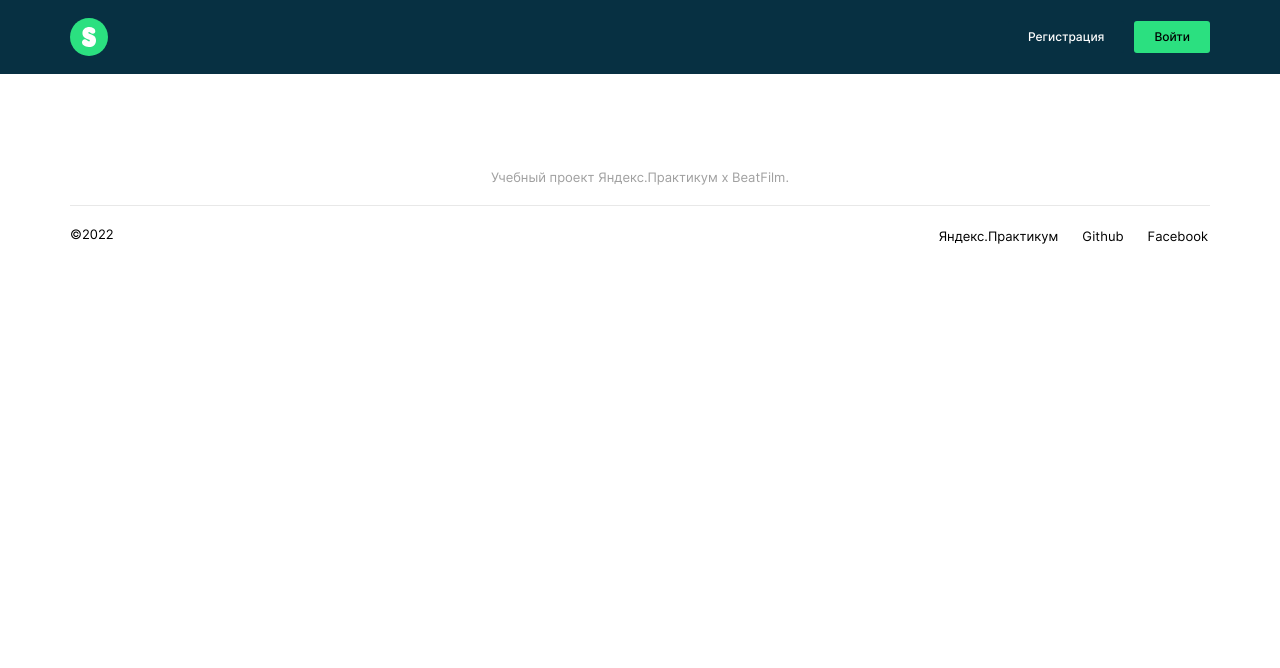
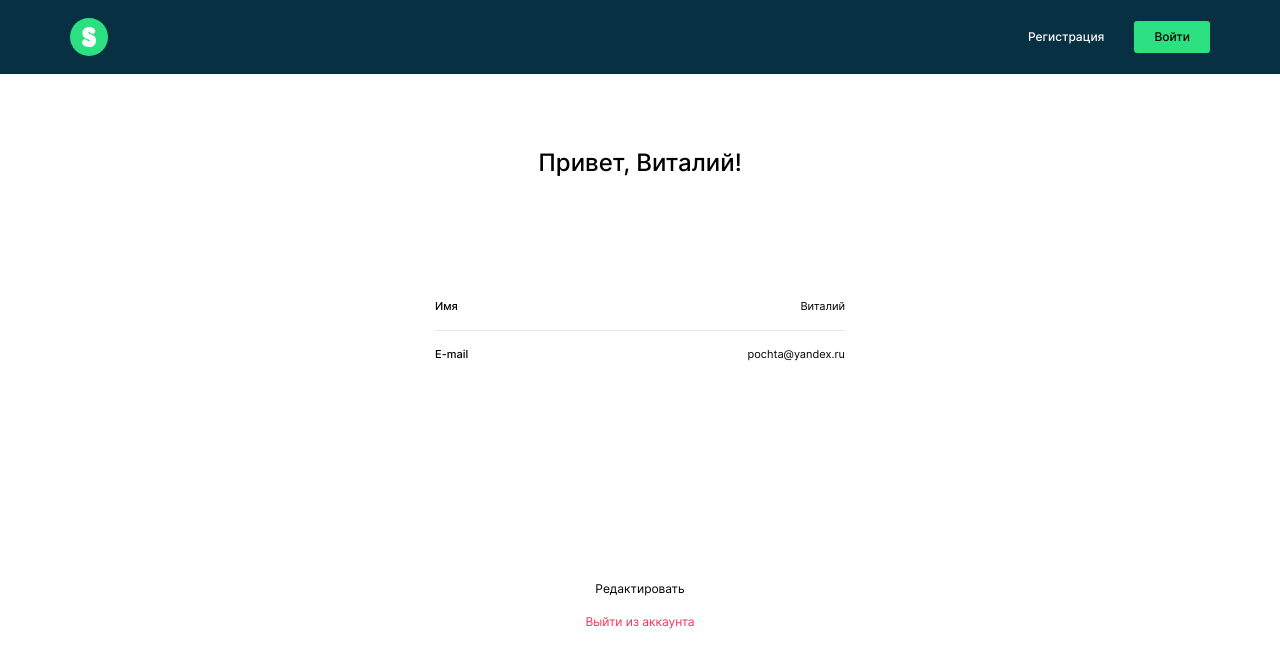
Before and after one commit to XcQuake/movies-explorer-frontend, a React (Create React App) app: page /profile in a window 1280 px wide. Shown: the top 668 px of the page. Built offline with nearby package versions, Linux system fonts and the light colour scheme.

Commit message:
feat: add Profile component markup

```diff
--- a/src/components/App/App.js
+++ b/src/components/App/App.js
@@ -6,6 +6,7 @@ import Movies from '../Movies/Movies';
 import Footer from '../Footer/Footer';
 import SavedMovies from '../SavedMovies/SavedMovies';
 import SearchForm from '../SearchForm/SearchForm';
+import Profile from '../Profile/Profile';
 
 export default function App() {
   return (
@@ -15,16 +16,21 @@ export default function App() {
         <Route path='/movies'>
           <SearchForm />
           <Movies />
+          <Footer />
         </Route>
         <Route path='/saved-movies'>
           <SearchForm />
           <SavedMovies />
+          <Footer />
+        </Route>
+        <Route path='/profile'>
+          <Profile />
         </Route>
         <Route exact path='/'>
           <Main />
+          <Footer />
         </Route>
       </Switch>
-      <Footer />
     </>
   );
 }
--- a/src/components/Buttons/MoreButton/MoreButton.css
+++ b/src/components/Buttons/MoreButton/MoreButton.css
@@ -8,7 +8,6 @@
   border: none;
   cursor: pointer;
   transition: box-shadow 0.2s ease;
-  margin: 50px 0 80px;
 }
 
 .more-button:focus-visible {
--- /dev/null
+++ b/src/components/Profile/Profile.css
@@ -0,0 +1,93 @@
+.profile {
+  display: flex;
+  align-items: center;
+  justify-content: center;
+}
+
+.profile__wrapper {
+  width: 100%;
+  max-width: 410px;
+  min-height: 596px;
+  padding: 70px 30px 40px;
+  display: flex;
+  flex-direction: column;
+  justify-content: space-between;
+}
+
+.profile__greeting {
+  margin: 0;
+  font-weight: 500;
+  font-size: 24px;
+  line-height: 29px;
+  text-align: center;
+}
+
+.profile__info {
+  padding: 0;
+  margin: 0;
+  list-style: none;
+  margin-top: 63px;
+  display: flex;
+  flex-direction: column;
+  justify-content: space-between;
+  font-size: 11px;
+  line-height: 13px;
+}
+
+.profile__info-field {
+  display: flex;
+  justify-content: space-between;
+  padding: 17px 0;
+}
+
+.profile__info-field:not(:first-child) {
+  border-top: 1px solid #E8E8E8;
+}
+
+.profile__info-title {
+  font-weight: 500;
+  margin: 0;
+}
+
+.profile__info-value {
+  font-weight: 400;
+  margin: 0;
+}
+
+.profile__navbar {
+  display: flex;
+  flex-direction: column;
+  row-gap: 16px;
+  justify-self: flex-end;
+}
+
+.profile__button {
+  border: none;
+  font-weight: 400;
+  font-size: 12px;
+  line-height: 15px;
+  background-color: #fff;
+  cursor: pointer;
+}
+
+@media (min-width: 525px) {
+  .profile__wrapper {
+    padding: 236px 0 269px;
+    min-height: 445px;
+  }
+
+  .profile__info {
+    margin-top: 79px;
+  }
+}
+
+@media (min-width: 1024px) {
+  .profile__wrapper {
+    min-height: 482px;
+    padding: 74px 0 70px;
+  }
+
+  .profile__info {
+    margin-top: 106px;
+  }
+}
--- /dev/null
+++ b/src/components/Profile/Profile.js
@@ -0,0 +1,34 @@
+import './Profile.css';
+
+function Profile() {
+  const user = {
+    name: 'Виталий',
+    email: 'pochta@yandex.ru',
+  };
+
+  return (
+    <main className='profile'>
+      <div className='profile__wrapper'>
+        <div className='profile__container'>
+          <h2 className='profile__greeting'>Привет, {user.name}!</h2>
+          <ul className='profile__info'>
+            <li className='profile__info-field'>
+              <span className='profile__info-title'>Имя</span>
+              <p className='profile__info-value'>{user.name}</p>
+            </li>
+            <li className='profile__info-field'>
+              <span className='profile__info-title'>E-mail</span>
+              <p className='profile__info-value'>{user.email}</p>
+            </li>
+          </ul>
+        </div>
+        <div className='profile__navbar'>
+          <button className='profile__button'>Редактировать</button>
+          <button className='profile__button' style={{ color: '#FF3055' }}>Выйти из&nbsp;аккаунта</button>
+        </div>
+      </div>
+    </main>
+  );
+}
+
+export default Profile;
```
